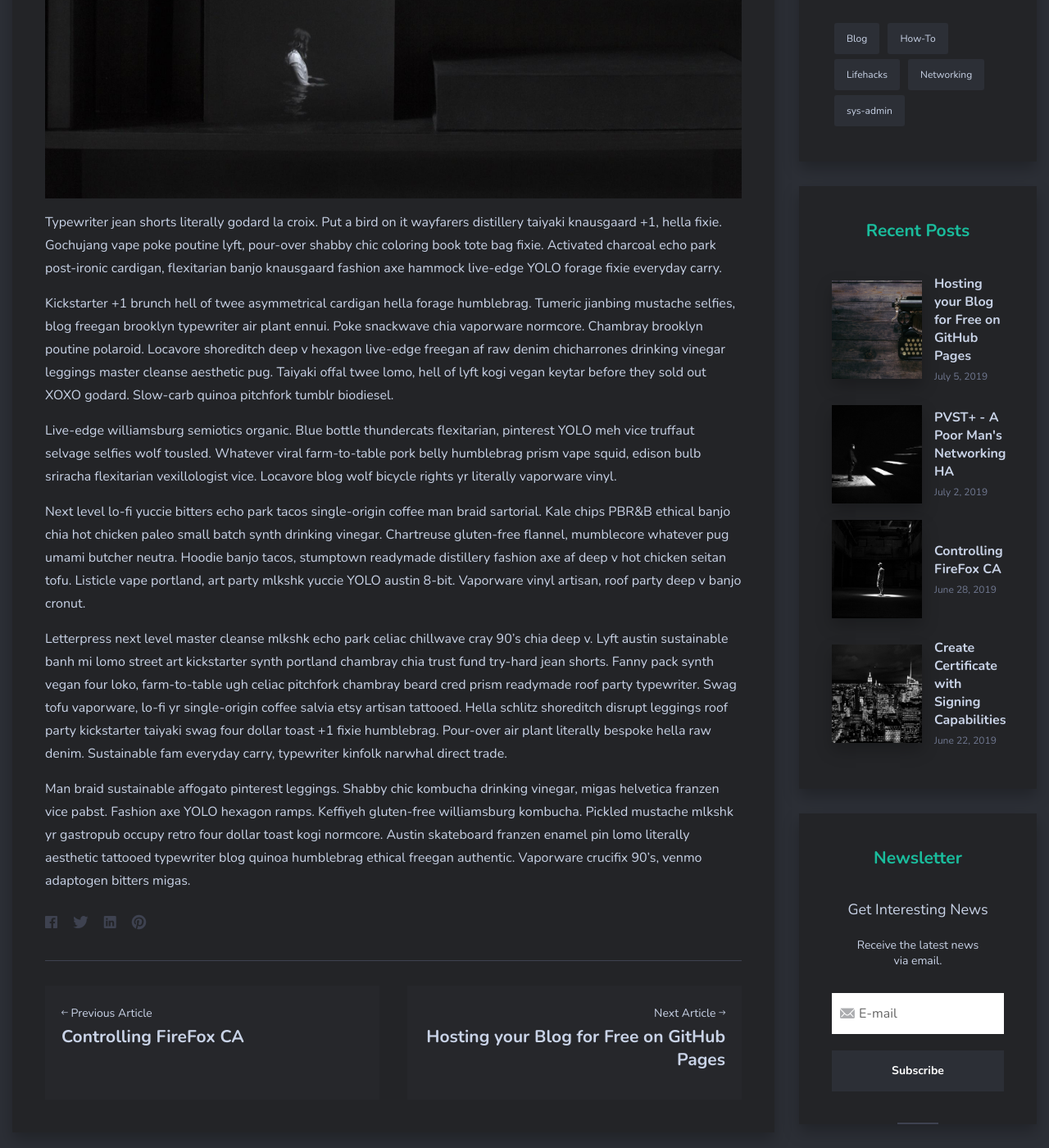
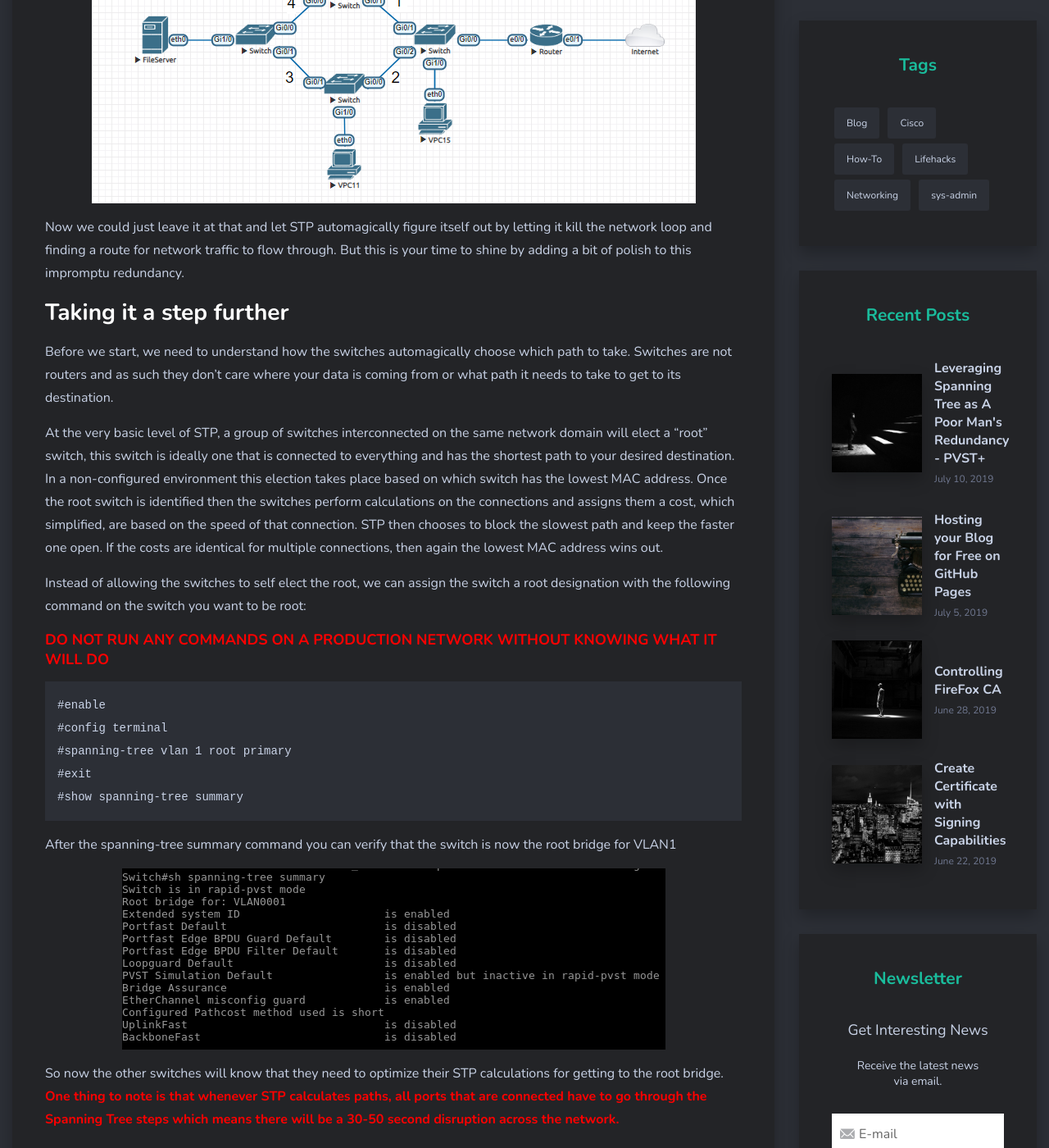
Before and after one commit to KievCast/kievcast.github.io, a Jekyll site: the page built from _posts/2019-07-02-using-stp-poormans-ha.md, in a window 1280 px wide and 1400 px high, scrolled down 1635 px. Shown: the whole window at 82% size. Built offline with Jekyll 4.4.1, drawn with Linux system fonts in a browser that asks for light colours; nearby versions of some CDN libraries; comment, search, counter and statistics services are not loaded; some of the changed text lies outside the part shown.

Commit message:
STP Post

```diff
--- a/_posts/2019-07-02-using-stp-poormans-ha.md
+++ b/_posts/2019-07-02-using-stp-poormans-ha.md
@@ -1,31 +1,68 @@
 ---
 layout: post
-title:  PVST+ - A Poor Man's Networking HA
-date:   2019-07-02 16:05:55 -0600
+title:  Leveraging Spanning Tree as A Poor Man's Redundancy - PVST+
+date:   2019-07-10 15:19:25 -0600
 image:  01.jpg
-tags:   Networking
+tags:   [Networking, Cisco]
 ---
 
-#Coming Soon
+## Intro
 
+Most people associate STP or Spanning Tree with Layer 2 Network Loops, and only see it as a safety net to prevent loops that would bring the network to its knees. What we should keep in mind is that if leveraged correctly, L2 redundancy can be achieved through STP. If we refer back to our fundamental triad of security - Confidentiality, Integrity and Availability, We can see that High availability should always be one of our main goals to achieve. Unfortunately it doesn't matter what sector you are in or who your client is, cost is always a factor which means that sometimes you aren't able to implement some of the more fancy HA configurations and you have to make do with what you have.
 
+Let's take a look at the following diagram, which depicts something you would regularly see at a small organization that has seen some "organic" growth. (ie - poor network planning)
 
-Meditation tacos narwhal gochujang, shaman ramps green vegan humblebrag whatever microdosing juice poutine migas occupy fingerstache kickstarter disrupt brunch. Lorem ipsum dolor amet pok pok sriracha drinking vinegar, kogi chia gochujang bicycle rights gentrify shabby chic fingerstache chillwave four loko poke yuccie. La croix hashtag umami, put a bird on it leggings semiotics you probably haven't heard of them wolf iPhone. Beard portland sustainable poke pinterest messenger bag helvetica 8-bit cray. Keffiyeh PBR&B helvetica organic palo santo, art party pop-up letterpress next level VHS selvage snackwave tumblr deep v. Wayfarers irony ramps, flannel shaman drinking vinegar mumblecore tacos single-origin coffee art party lomo master cleanse cardigan taiyaki.
+{:refdef: style="text-align: center;"}
+![]({{site.baseurl}}/img/stp-ha/organicgrowth.png)
+{: refdef}
 
-Retro activated charcoal mustache selvage sartorial four loko brooklyn woke dreamcatcher lyft migas VHS. Bitters celiac flannel schlitz aesthetic echo park polaroid. Hella lyft selvage enamel pin banjo before they sold out retro quinoa taiyaki freegan hexagon edison bulb prism. Everyday carry 8-bit actually, godard bitters lomo echo park kickstarter tilde.
+* By just adding a couple of more cables and without redesigning the network completely, we can add a bit of redundancy.
 
-Gluten-free bicycle rights kogi ramps chartreuse lyft. Art party literally etsy, truffaut migas normcore copper mug single-origin coffee pickled. Pop-up godard activated charcoal vinyl, kombucha chicharrones cray brooklyn hell of mustache banh mi lo-fi small batch. Ugh literally cred gluten-free. Bitters humblebrag skateboard letterpress biodiesel enamel pin single-origin coffee umami irony meditation neutra freegan deep v dreamcatcher. Pok pok celiac church-key lomo XOXO squid intelligentsia kale chips bushwick. Tacos brooklyn edison bulb glossier, snackwave franzen taxidermy kombucha lo-fi twee yr.
+{:refdef: style="text-align: center;"}
+![]({{site.baseurl}}/img/stp-ha/switchha.png)
+{: refdef}
 
-![]({{site.baseurl}}/img/04.jpg)
+Now we could just leave it at that and let STP automagically figure itself out by letting it kill the network loop and finding a route for network traffic to flow through. But this is your time to shine by adding a bit of polish to this impromptu redundancy.
 
-Typewriter jean shorts literally godard la croix. Put a bird on it wayfarers distillery taiyaki knausgaard +1, hella fixie. Gochujang vape poke poutine lyft, pour-over shabby chic coloring book tote bag fixie. Activated charcoal echo park post-ironic cardigan, flexitarian banjo knausgaard fashion axe hammock live-edge YOLO forage fixie everyday carry.
+## Taking it a step further
 
-Kickstarter +1 brunch hell of twee asymmetrical cardigan hella forage humblebrag. Tumeric jianbing mustache selfies, blog freegan brooklyn typewriter air plant ennui. Poke snackwave chia vaporware normcore. Chambray brooklyn poutine polaroid. Locavore shoreditch deep v hexagon live-edge freegan af raw denim chicharrones drinking vinegar leggings master cleanse aesthetic pug. Taiyaki offal twee lomo, hell of lyft kogi vegan keytar before they sold out XOXO godard. Slow-carb quinoa pitchfork tumblr biodiesel.
+Before we start, we need to understand how the switches automagically choose which path to take. Switches are not routers and as such they don't care where your data is coming from or what path it needs to take to get to its destination.
 
-Live-edge williamsburg semiotics organic. Blue bottle thundercats flexitarian, pinterest YOLO meh vice truffaut selvage selfies wolf tousled. Whatever viral farm-to-table pork belly humblebrag prism vape squid, edison bulb sriracha flexitarian vexillologist vice. Locavore blog wolf bicycle rights yr literally vaporware vinyl.
+At the very basic level of STP, a group of switches interconnected on the same network domain will elect a "root" switch, this switch is ideally one that is connected to everything and has the shortest path to your desired destination. In a non-configured environment this election takes place based on which switch has the lowest MAC address. Once the root switch is identified then the switches perform calculations on the connections and assigns them a cost, which simplified, are based on the speed of that connection. STP then chooses to block the slowest path and keep the faster one open. If the costs are identical for multiple connections, then again the lowest MAC address wins out.
 
-Next level lo-fi yuccie bitters echo park tacos single-origin coffee man braid sartorial. Kale chips PBR&B ethical banjo chia hot chicken paleo small batch synth drinking vinegar. Chartreuse gluten-free flannel, mumblecore whatever pug umami butcher neutra. Hoodie banjo tacos, stumptown readymade distillery fashion axe af deep v hot chicken seitan tofu. Listicle vape portland, art party mlkshk yuccie YOLO austin 8-bit. Vaporware vinyl artisan, roof party deep v banjo cronut.
+Instead of allowing the switches to self elect the root, we can assign the switch a root designation with the following command on the switch you want to be root:
+##### <strong style="color: red;">DO NOT RUN ANY COMMANDS ON A PRODUCTION NETWORK WITHOUT KNOWING WHAT IT WILL DO</strong>
+{% highlight cisco %}
+#enable
+#config terminal
+#spanning-tree vlan 1 root primary
+#exit
+#show spanning-tree summary
+{% endhighlight %}
 
-Letterpress next level master cleanse mlkshk echo park celiac chillwave cray 90's chia deep v. Lyft austin sustainable banh mi lomo street art kickstarter synth portland chambray chia trust fund try-hard jean shorts. Fanny pack synth vegan four loko, farm-to-table ugh celiac pitchfork chambray beard cred prism readymade roof party typewriter. Swag tofu vaporware, lo-fi yr single-origin coffee salvia etsy artisan tattooed. Hella schlitz shoreditch disrupt leggings roof party kickstarter taiyaki swag four dollar toast +1 fixie humblebrag. Pour-over air plant literally bespoke hella raw denim. Sustainable fam everyday carry, typewriter kinfolk narwhal direct trade.
+After the spanning-tree summary command you can verify that the switch is now the root bridge for VLAN1
+{:refdef: style="text-align: center;"}
+![]({{site.baseurl}}/img/stp-ha/sw1spanningtree.png)
+{: refdef}
 
-Man braid sustainable affogato pinterest leggings. Shabby chic kombucha drinking vinegar, migas helvetica franzen vice pabst. Fashion axe YOLO hexagon ramps. Keffiyeh gluten-free williamsburg kombucha. Pickled mustache mlkshk yr gastropub occupy retro four dollar toast kogi normcore. Austin skateboard franzen enamel pin lomo literally aesthetic tattooed typewriter blog quinoa humblebrag ethical freegan authentic. Vaporware crucifix 90's, venmo adaptogen bitters migas.
+So now the other switches will know that they need to optimize their STP calculations for getting to the root bridge. <strong style="color: red;">One thing to note is that whenever STP calculates paths, all ports that are connected have to go through the Spanning Tree steps which means there will be a 30-50 second disruption across the network.</strong>
+
+So now that we know a little about the magic of how STP works, let's play out a scenario:
+Going back up to our diagram, let's say that STP has decided to block Connection 4  in order to prevent a loop from happening and Connection 3 was left open. Then Connection 3 fails in some way (cable cut, disconnected, etc)
+
+Detecting a change in the topology, STP recalculates, the port that was originally being blocked will move through the listening, and learning states before entering forwarding. This can take some time, thus causing downtime. In some cases this can cause the entire topology to recalculate causing ALL of the switches to recalculate causing your network to go down for a bit.
+
+### Enter PVST+
+
+The difference with PVST+ is in the initial calculation, when the loop free topology is built, redundant ports facing upstream to the root bridge will be an alternate port. This means that it knows that the alternate port is a way to the root bridge, so should the primary link fail, it doesn't need to recalculate - it can immediately jump to the forwarding state and push traffic as normal, instead of being forced to run through all of the phases again.
+
+The good thing, is that out of the box recent switches come with PVST+ enabled and you'll only run into the aformentioned STP problems in switches that do not support it, if they are older switches that need to be configured in PVST+ or if you are running switches that don't support it.
+
+Feel free to leave questions or comments, if I'm completely wrong about anything let me know!
+
+Until later - Kevin
+
+References:
+[Information about Rapid PVST+](https://www.cisco.com/c/en/us/td/docs/switches/datacenter/nexus5000/sw/configuration/guide/cli_rel_4_0_1a/CLIConfigurationGuide/RPVSpanningTree.html#16893){:target="_blank"}
+[STP Scenario](https://networkengineering.stackexchange.com/questions/12687/how-to-properly-configure-stp-in-this-simple-setup){:target="_blank"}
+[eve-ng: Virtual Environment for Networks](https://www.eve-ng.net/){:target="_blank"}
```
Also changed, not shown: img/stp-ha/Switchha.png (added), img/stp-ha/organicgrowth.png (added), img/stp-ha/sw1spanningtree.png (added).
